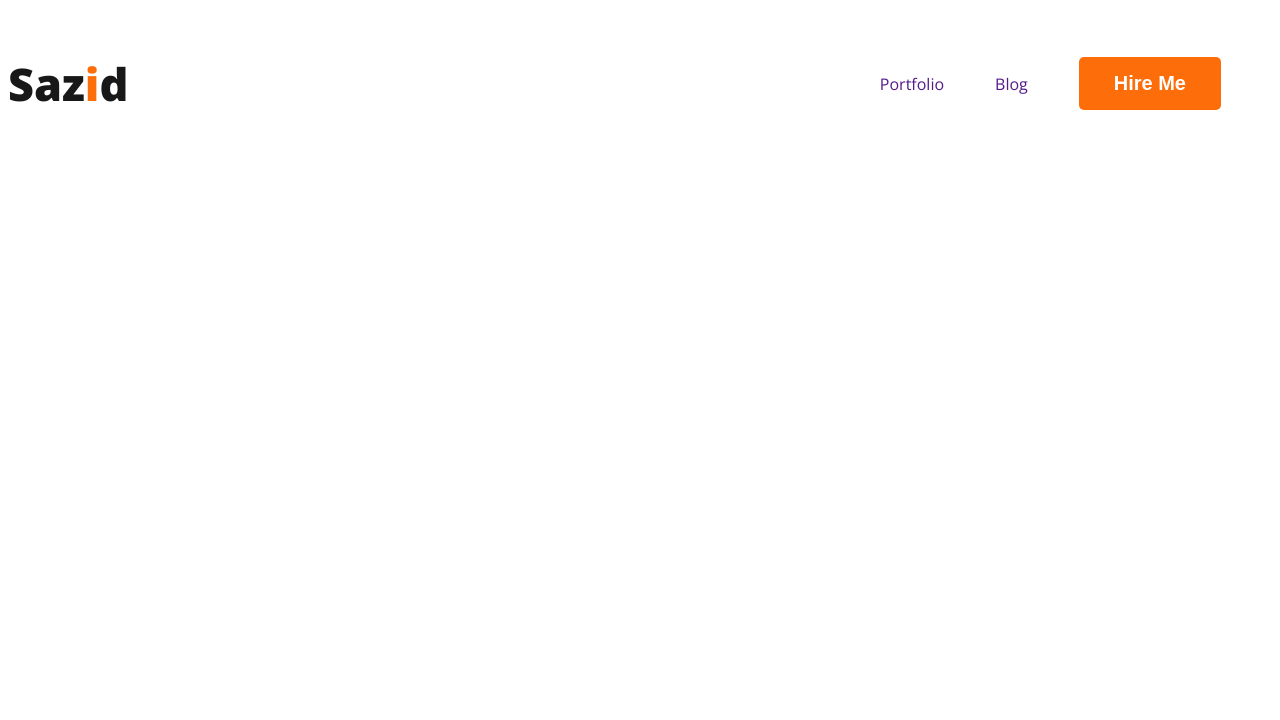
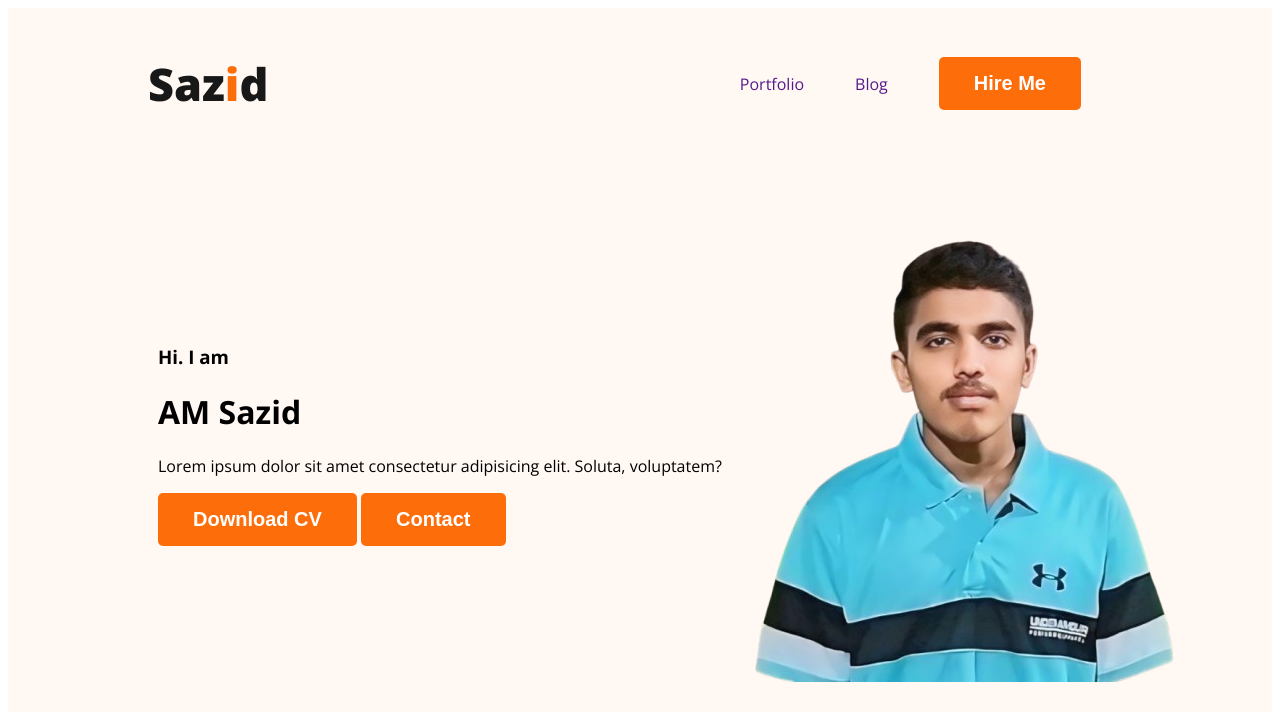
Before and after one commit to am-sazid/Project2, a plain HTML site: page index.html in a window 1280 px wide. Drawn offline with nearby package versions, Linux system fonts and the light colour scheme.

Commit message:
new update

```diff
--- a/Styles/portfolio.css
+++ b/Styles/portfolio.css
@@ -20,6 +20,7 @@ nav{
     display: flex;
     align-items: center;
     justify-content: space-between;
+    margin: 0px 140px;
 }
 .nav-title{
     color: #181818;
@@ -40,3 +41,17 @@ nav li{
 nav a{
     text-decoration: none;
 }
+
+/* header style */
+.header{
+    background-color: #FFF8F3;
+}
+
+.banner{
+    padding: 30px 30px 30px 150px;
+    display: flex;
+    align-items: center;
+}
+.banner.profile-pic{
+    height: 450px;
+}
--- a/index.html
+++ b/index.html
@@ -10,7 +10,7 @@
     <link rel="stylesheet" href="Styles/portfolio.css">
 </head>
 <body>
-    <header>
+    <header class="header">
         <nav>
             <h3 class="nav-title">Saz<span class="text-primary">i</span>d</h3>
             <ul>
@@ -19,6 +19,16 @@
                 <li><a href=""><button class="btn-primary">Hire Me</button></a></li>
             </ul>
         </nav>
+        <div class="banner">
+            <div class="baner-contenr">
+                <h3 class="banner-greeting">Hi. I am</h3>
+                <h1 class="banner-title">AM Sazid</h1>
+                <p>Lorem ipsum dolor sit amet consectetur adipisicing elit. Soluta, voluptatem?</p>
+                <button class="btn-primary">Download CV</button>
+                <button class="btn-primary">Contact</button>
+            </div>
+            <img class="profile-pic" src="images/Sazid.png" alt="">
+        </div>
     </header>
     <main>
 
```
